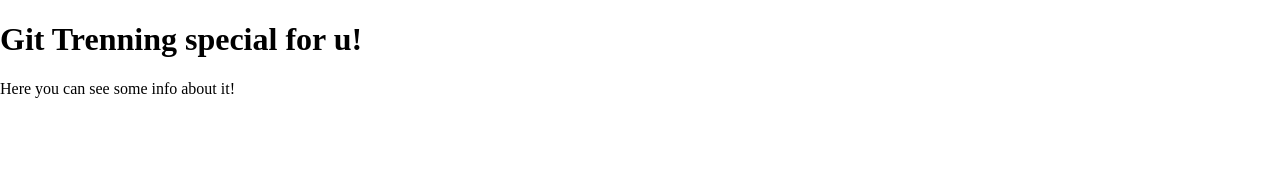
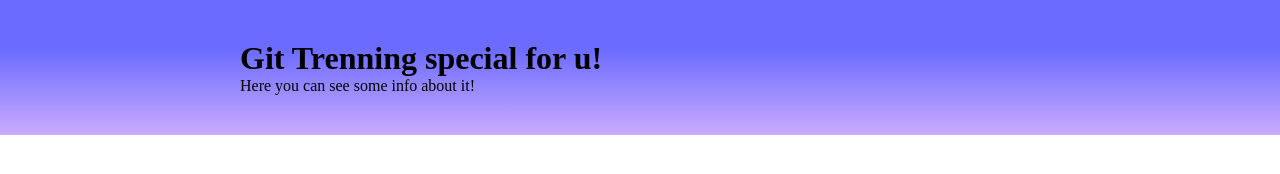
Before and after one commit to LimonkaTM/gitTrening, a plain HTML site: page index.html in a window 1280 px wide. Drawn offline with Linux system fonts and the light colour scheme.

Commit message:
Some changes

```diff
--- a/main.css
+++ b/main.css
@@ -1,4 +1,15 @@
-body {
+body, h1, h2, h3, h4, h5, h6, p, a{
 	margin: 0;
-	padding: 0;
 }
+
+.header	{
+	background: linear-gradient(0deg, rgba(202,171,255,1) 0%, rgba(107,107,255,1) 64%);
+}
+
+.fixed-block	{
+	margin: 0 200px 0 200px;
+}
+
+.main-block	{
+	padding: 40px;
+}
```
